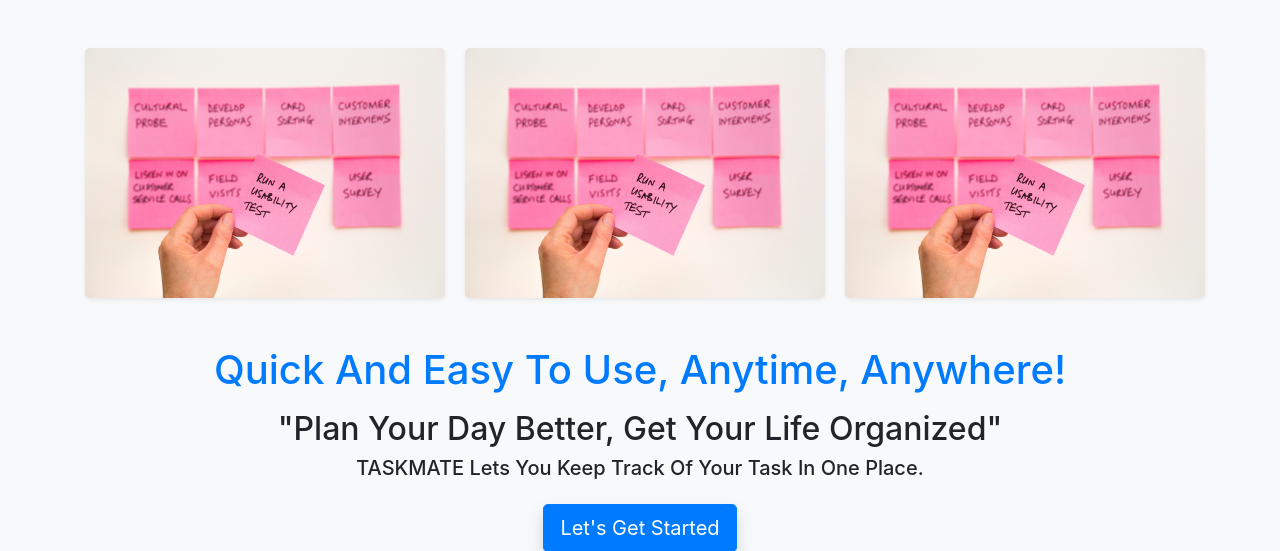
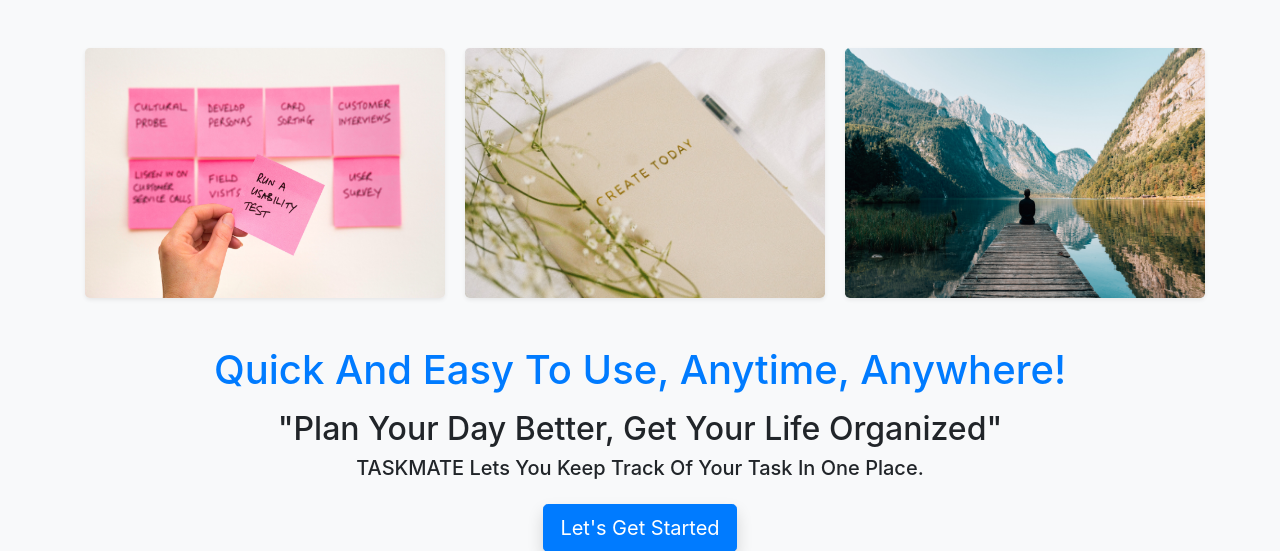
Before and after one commit to havard64/taskmate, a Django app: page / in a window 1280 px wide. Shown: the part 58-609 px from the top of the page. Run offline with Django 3.2, Linux system fonts and the light colour scheme; some libraries are stand-ins or nearby versions.

Commit message:
added images

```diff
--- a/todolist_app/templates/index.html
+++ b/todolist_app/templates/index.html
@@ -12,10 +12,10 @@
                 <img src="{% static 'images/notes.jpg' %}" alt="Notes" class="rounded-lg shadow-sm" width="360" height="250">
             </div>
              <div class="col-lg-4">
-                 <img src="{% static 'images/notes.jpg' %}" alt="Notes" class="rounded-lg shadow-sm" width="360" height="250">
+                 <img src="{% static 'images/diary.jpg' %}" alt="Notes" class="rounded-lg shadow-sm" width="360" height="250">
             </div>
              <div class="col-lg-4">
-                 <img src="{% static 'images/notes.jpg' %}" alt="Notes" class="rounded-lg shadow-sm" width="360" height="250">
+                 <img src="{% static 'images/vision.jpg' %}" alt="Notes" class="rounded-lg shadow-sm" width="360" height="250">
             </div>
         </div>
         <div class="row mt-5">
```
Also changed, not shown: static/images/diary.jpg (added), static/images/vision.jpg (added).
